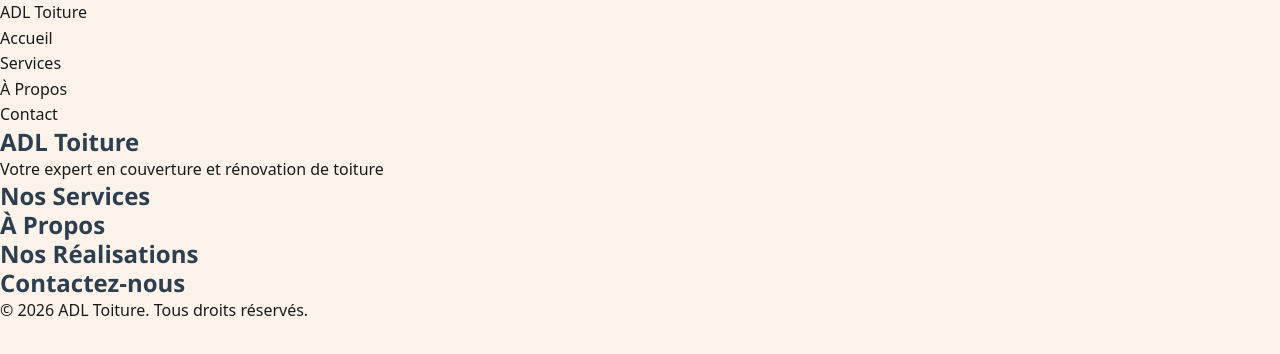
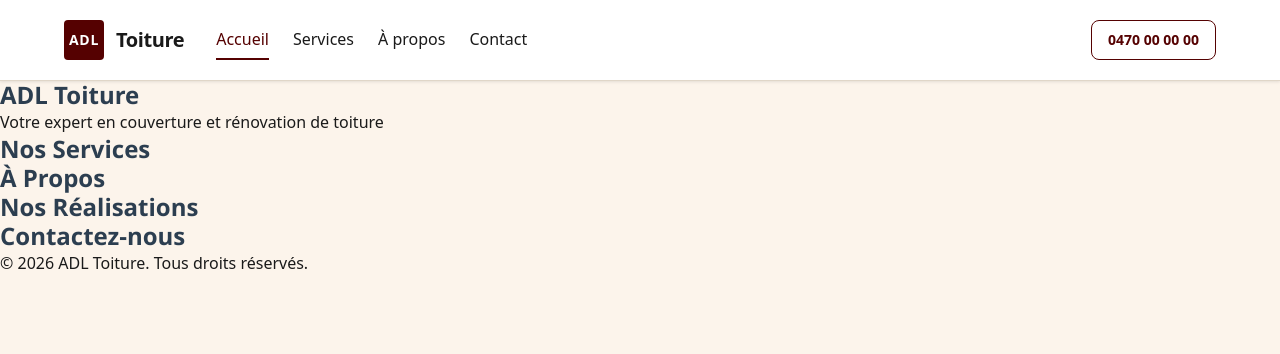
Before and after one commit to MyriamMI/ADLToiture, a React (Vite) app: page / in a window 1280 px wide. Shown: the top 354 px of the page. Built offline with nearby package versions, Linux system fonts and the light colour scheme.

Commit message:
feat: build Navbar component

```diff
--- a/src/components/layout/Header.jsx
+++ b/src/components/layout/Header.jsx
@@ -1,9 +1,5 @@
 import Navbar from './Navbar'
 
 export default function Header() {
-  return (
-    <header className="header">
-      <Navbar />
-    </header>
-  )
+  return <Navbar />
 }
--- /dev/null
+++ b/src/components/layout/Navbar.css
@@ -0,0 +1,192 @@
+.navbar {
+  position: sticky;
+  top: 0;
+  z-index: 100;
+  background-color: var(--color-white);
+  border-bottom: 1px solid var(--color-border);
+  box-shadow: var(--shadow-sm);
+}
+
+.navbar__container {
+  max-width: var(--container-max);
+  margin: 0 auto;
+  padding: 0 var(--space-6);
+  height: var(--header-height);
+  display: flex;
+  align-items: center;
+  gap: var(--space-8);
+}
+
+/* ── Logo ── */
+.navbar__logo {
+  display: flex;
+  align-items: center;
+  gap: var(--space-3);
+  text-decoration: none;
+  flex-shrink: 0;
+}
+
+.navbar__logo-badge {
+  display: inline-flex;
+  align-items: center;
+  justify-content: center;
+  width: 40px;
+  height: 40px;
+  background-color: var(--color-primary);
+  color: var(--color-white);
+  font-size: var(--text-sm);
+  font-weight: 700;
+  letter-spacing: 0.05em;
+  border-radius: var(--radius-sm);
+}
+
+.navbar__logo-text {
+  font-size: var(--text-xl);
+  font-weight: 600;
+  color: var(--color-text);
+  letter-spacing: -0.02em;
+}
+
+/* ── Nav links ── */
+.navbar__nav {
+  flex: 1;
+}
+
+.navbar__links {
+  display: flex;
+  align-items: center;
+  gap: var(--space-6);
+  list-style: none;
+  margin: 0;
+  padding: 0;
+}
+
+.navbar__links a {
+  font-size: var(--text-base);
+  font-weight: 500;
+  color: var(--color-text);
+  text-decoration: none;
+  padding: var(--space-2) 0;
+  border-bottom: 2px solid transparent;
+  transition: color var(--transition), border-color var(--transition);
+}
+
+.navbar__links a:hover {
+  color: var(--color-primary);
+}
+
+.navbar__links a.active {
+  color: var(--color-primary);
+  border-bottom-color: var(--color-primary);
+}
+
+/* ── Phone ── */
+.navbar__phone {
+  margin-left: auto;
+  font-size: var(--text-sm);
+  font-weight: 600;
+  color: var(--color-primary);
+  text-decoration: none;
+  white-space: nowrap;
+  padding: var(--space-2) var(--space-4);
+  border: 1px solid var(--color-primary);
+  border-radius: var(--radius-md);
+  transition: background-color var(--transition), color var(--transition);
+}
+
+.navbar__phone:hover {
+  background-color: var(--color-primary);
+  color: var(--color-white);
+}
+
+/* ── Hamburger ── */
+.navbar__hamburger {
+  display: none;
+  flex-direction: column;
+  justify-content: center;
+  gap: 5px;
+  width: 36px;
+  height: 36px;
+  padding: 0;
+  background: none;
+  border: none;
+  cursor: pointer;
+  flex-shrink: 0;
+}
+
+.navbar__hamburger span {
+  display: block;
+  width: 24px;
+  height: 2px;
+  background-color: var(--color-text);
+  border-radius: 2px;
+  transition: transform var(--transition), opacity var(--transition);
+  transform-origin: center;
+}
+
+/* Animate to X when open */
+.navbar__hamburger--open span:nth-child(1) {
+  transform: translateY(7px) rotate(45deg);
+}
+.navbar__hamburger--open span:nth-child(2) {
+  opacity: 0;
+}
+.navbar__hamburger--open span:nth-child(3) {
+  transform: translateY(-7px) rotate(-45deg);
+}
+
+/* ── Mobile ── */
+@media (max-width: 768px) {
+  .navbar__hamburger {
+    display: flex;
+    margin-left: auto;
+  }
+
+  .navbar__phone {
+    display: none;
+  }
+
+  .navbar__nav {
+    display: none;
+    position: absolute;
+    top: var(--header-height);
+    left: 0;
+    right: 0;
+    background-color: var(--color-white);
+    border-top: 1px solid var(--color-border);
+    box-shadow: var(--shadow-md);
+    padding: var(--space-4) var(--space-6);
+  }
+
+  .navbar__nav--open {
+    display: block;
+  }
+
+  .navbar__links {
+    flex-direction: column;
+    align-items: flex-start;
+    gap: 0;
+  }
+
+  .navbar__links li {
+    width: 100%;
+  }
+
+  .navbar__links a {
+    display: block;
+    width: 100%;
+    padding: var(--space-3) 0;
+    border-bottom: 1px solid var(--color-border);
+    border-left: none;
+  }
+
+  .navbar__links li:last-child a {
+    border-bottom: none;
+  }
+
+  .navbar__links a.active {
+    border-bottom-color: var(--color-border);
+    padding-left: var(--space-3);
+    border-left: 3px solid var(--color-primary);
+  }
+}
--- a/src/components/layout/Navbar.jsx
+++ b/src/components/layout/Navbar.jsx
@@ -1,17 +1,50 @@
+import { useState } from 'react'
 import { NavLink } from 'react-router-dom'
+import './Navbar.css'
 
 export default function Navbar() {
+  const [menuOpen, setMenuOpen] = useState(false)
+
+  const closeMenu = () => setMenuOpen(false)
+
   return (
-    <nav className="navbar">
-      <div className="navbar__logo">
-        <NavLink to="/">ADL Toiture</NavLink>
+    <header className="navbar">
+      <div className="navbar__container">
+
+        {/* Logo */}
+        <NavLink to="/" className="navbar__logo" onClick={closeMenu}>
+          <span className="navbar__logo-badge">ADL</span>
+          <span className="navbar__logo-text">Toiture</span>
+        </NavLink>
+
+        {/* Desktop nav */}
+        <nav className={`navbar__nav${menuOpen ? ' navbar__nav--open' : ''}`}>
+          <ul className="navbar__links">
+            <li><NavLink to="/" end onClick={closeMenu}>Accueil</NavLink></li>
+            <li><NavLink to="/services" onClick={closeMenu}>Services</NavLink></li>
+            <li><NavLink to="/about" onClick={closeMenu}>À propos</NavLink></li>
+            <li><NavLink to="/contact" onClick={closeMenu}>Contact</NavLink></li>
+          </ul>
+        </nav>
+
+        {/* Phone */}
+        <a className="navbar__phone" href="tel:+32470000000">
+          0470 00 00 00
+        </a>
+
+        {/* Hamburger */}
+        <button
+          className={`navbar__hamburger${menuOpen ? ' navbar__hamburger--open' : ''}`}
+          onClick={() => setMenuOpen(prev => !prev)}
+          aria-label="Menu"
+          aria-expanded={menuOpen}
+        >
+          <span />
+          <span />
+          <span />
+        </button>
+
       </div>
-      <ul className="navbar__links">
-        <li><NavLink to="/">Accueil</NavLink></li>
-        <li><NavLink to="/services">Services</NavLink></li>
-        <li><NavLink to="/about">À Propos</NavLink></li>
-        <li><NavLink to="/contact">Contact</NavLink></li>
-      </ul>
-    </nav>
+    </header>
   )
 }
```
